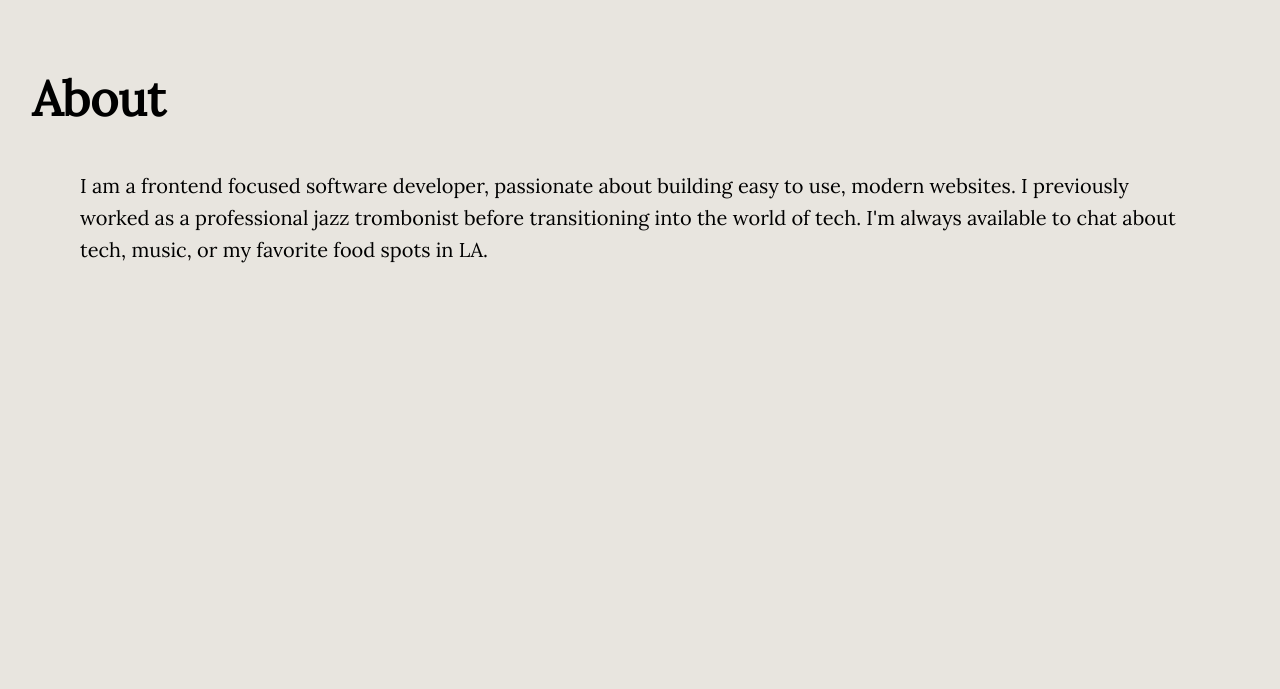
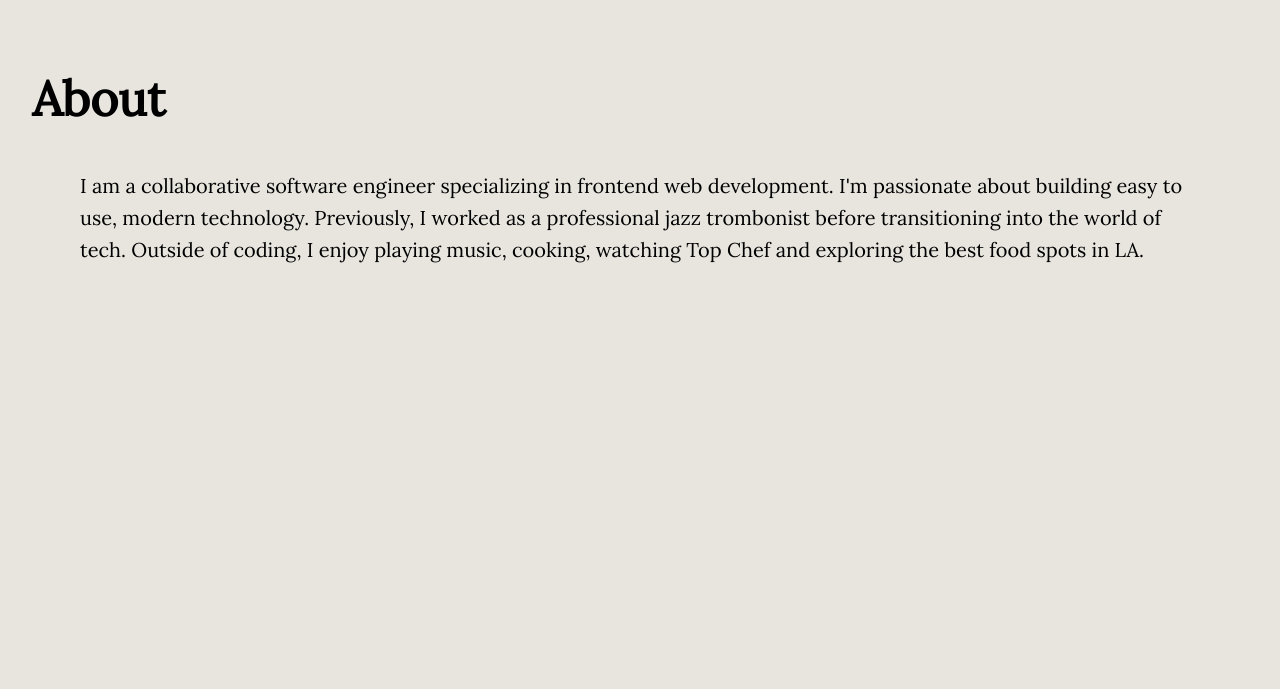
Before and after one commit to masaki-kleinkopf/personal-site-astro, an Astro site: page / in a window 1280 px wide. Shown: the part 1380-2069 px from the top of the page. Built offline with nearby package versions, Linux system fonts and the light colour scheme; Astro itself is replaced by a stand-in of ours.

Commit message:
update about copy

```diff
--- a/src/components/About.astro
+++ b/src/components/About.astro
@@ -1,7 +1,7 @@
 <div class="about-container">
   <a class="anchor" id="about"></a>
   <h3 class="section-heading">About</h3>
-  <p class="about-text">I am a frontend focused software developer, passionate about building easy to use, modern websites. I previously worked as a professional jazz trombonist before transitioning into the world of tech. I'm always available to chat about tech, music, or my favorite food spots in LA.
+  <p class="about-text">I am a collaborative software engineer specializing in frontend web development. I'm passionate about building easy to use, modern technology. Previously, I worked as a professional jazz trombonist before transitioning into the world of tech. Outside of coding, I enjoy playing music, cooking, watching Top Chef and exploring the best food spots in LA.
 </div>
 <style lang="scss">
 .about-container {
```
